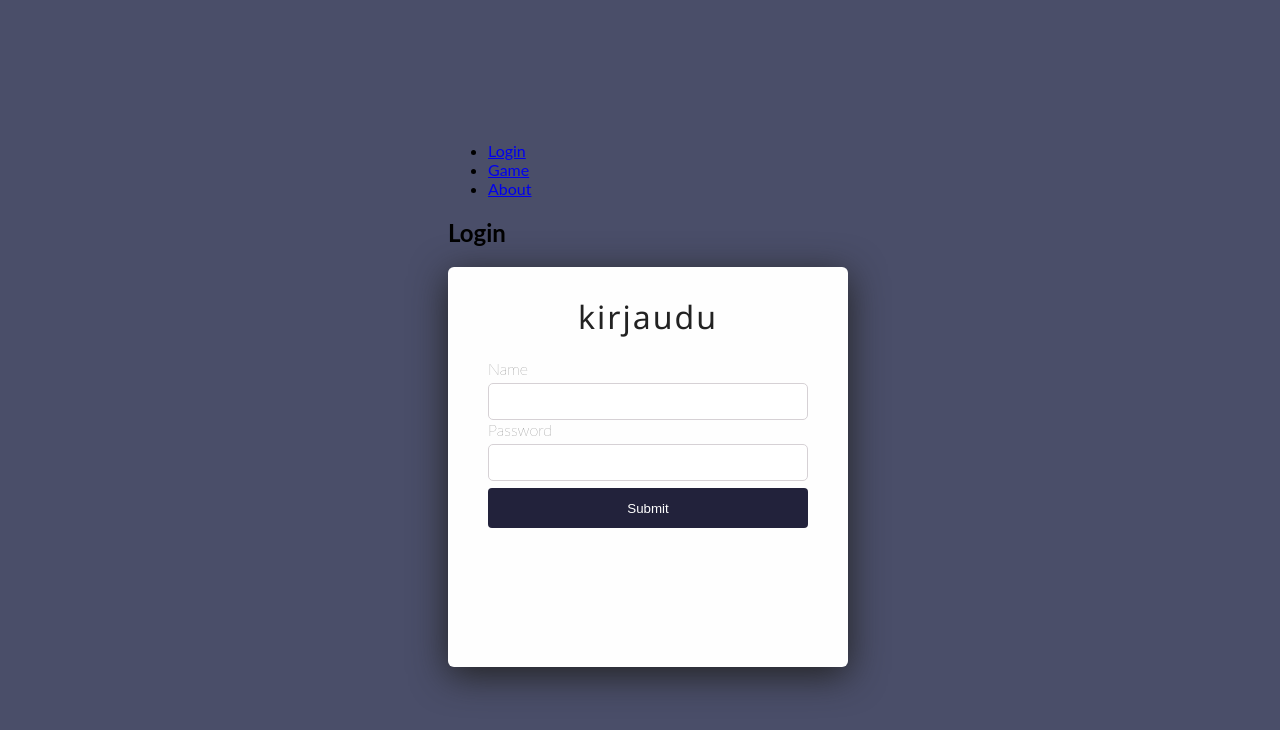
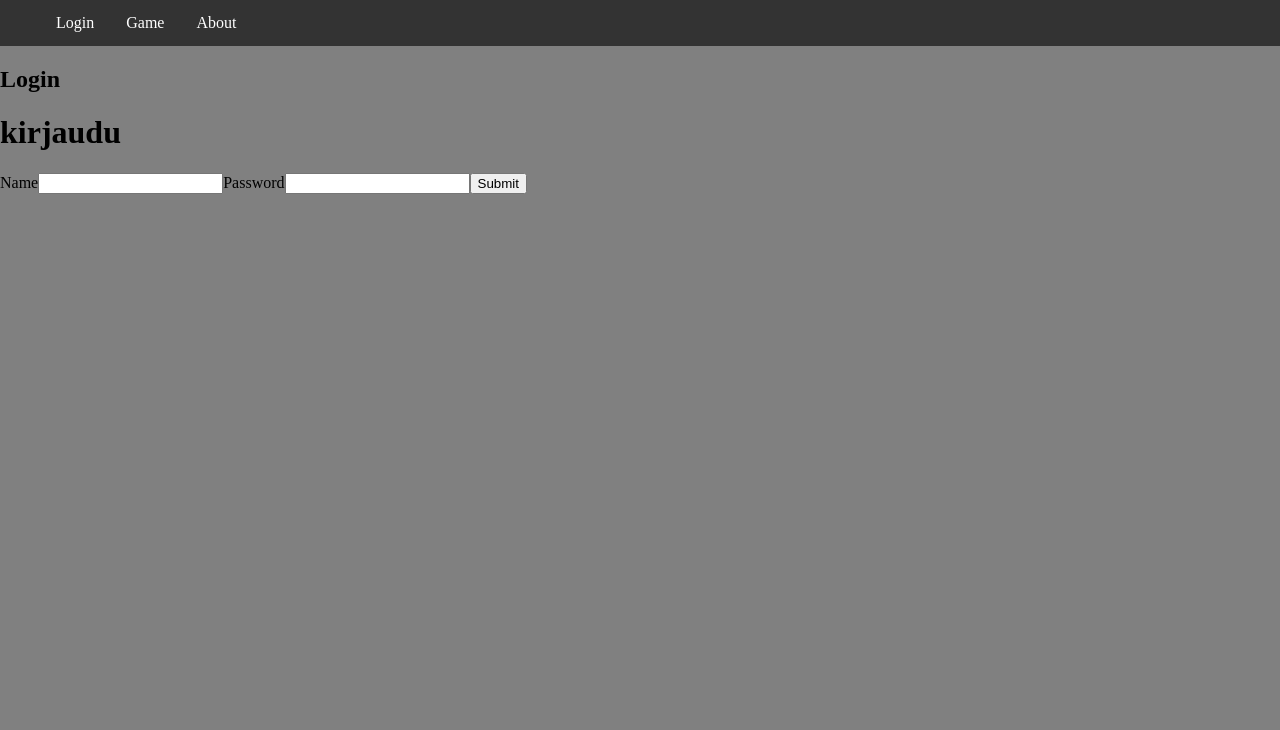
Before and after one commit to suvisyrjalainen/raksapeli_web, a React (Create React App) app in the folder my-app/: page / in a window 1280 px wide. Shown: the top 730 px of the page. Built offline with nearby package versions, Linux system fonts and the light colour scheme; no server answers.

Commit message:
added navbar css

```diff
--- a/my-app/src/style.css
+++ b/my-app/src/style.css
@@ -1,111 +1,29 @@
-* {
-  box-sizing: border-box;
+body {
+  background-color: gray;
+  margin: 0;
 }
 
-body {
-  font-family: Lato;
-  height: 97vh;
-  width: 100%;
-  display: flex;
-  flex-direction: column;
-  justify-content: center;
-  align-items: center;
-  background-color: #4A4E69;
+ul {
+  list-style-type: none;
+  margin: 0;
+  padding: 10;
+  overflow: hidden;
+  background-color: #333;
 }
 
-form {
-  display: flex;
-  flex-direction: column;
-  width: 400px;
-  min-width: 100px;
-  min-height: 400px;
-  padding: 20px 40px 40px 40px;
-  border-radius: 6px;
-  box-shadow: 0px 8px 36px #222;
-  background-color: #fefefe;
+li {
+  float: left;
 }
 
-form > h1 {
-  display: flex;
-  justify-content: center;
-  font-family: "Segoe UI", "Ubuntu", "Roboto", "Open Sans", "Helvetica Neue", sans-serif;
-  font-size: 2em;
-  font-weight: lighter;
-  margin-top: 0.25em;
-  color: #222;
-  letter-spacing: 2px;
+li a {
+  display: block;
+  color: white;
+  text-align: center;
+  padding: 14px 16px;
+  text-decoration: none;
 }
 
-form > div {
-  margin: 0.5em 0;
+/* Change the link color to #111 (black) on hover */
+li a:hover {
+  background-color: #111;
 }
-
-.info {
-  padding-bottom: 1em;
-  padding-left: 0.5em;
-  padding-right: 0.5em;
-}
-
-label {
-  color: #444;
-  font-weight: lighter;
-}
-
-input {
-  display: flex;
-  flex-direction: column;
-  width: 100%;
-}
-.invalid {
-  border: 1px solid #db2269;
-  box-shadow: none;
-}
-input[type="checkbox"].invalid {
-  box-shadow: 0px 0px 0px 1px #db2269;
-}
-input, select {
-  padding: 10px 10px;
-  border-radius: 5px;
-  border: 1px solid #d6d1d5;
-  margin-top: 5px;
-  display: block;
-}
-select {
-  width: 100%;
-  height: 35px;
-}
-input[type="checkbox"] {
-  display: inline-block;
-  width: auto;
-  margin-top: 2em;
-  margin-right: 10px;
-}
-
-button {
-  min-width: 100%;
-  cursor: pointer;
-  margin-right: 0.25em;
-  margin-top: 0.5em;
-  padding: 	0.938em;
-  border: none;
-  border-radius: 4px;
-  background-color: #22223B;
-  color: #fefefe;
-}
-button:hover {
-  background-color: #4A4E69;
-  color: #fefefe;
-}
-button:disabled {
-  opacity: 0.2;
-}
-
-.required {
-  color:#db2269;
-  font-size: 0.8em;
-  margin-top: 0.5em;
-}
-
-.apitestcolor{
-  color: white;
-}
```
